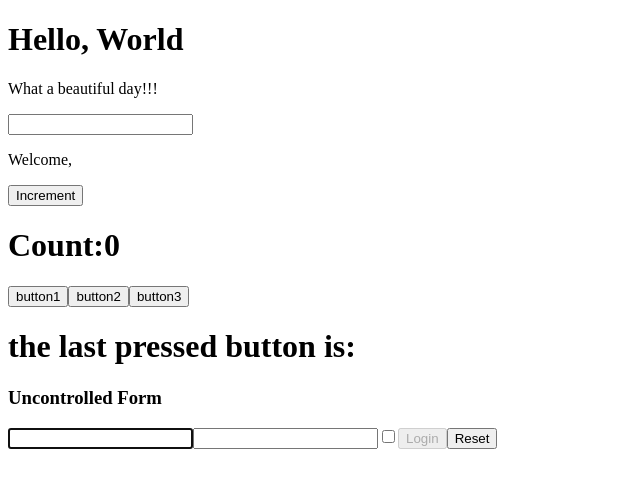
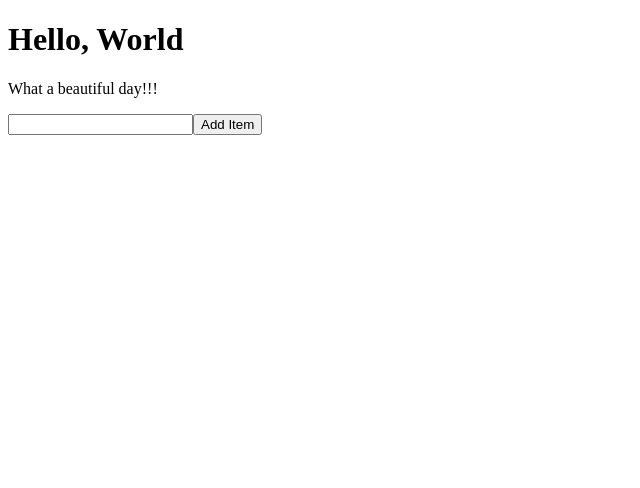
Before and after one commit to AlessioValdarchi/react-EX, a React (Create React App) app in the folder exercises/: page / in a window 1280 px wide. Shown: the top 488 px of the page, without its empty margins (0-640 px from the left). Built offline with nearby package versions, Linux system fonts and the light colour scheme.

Commit message:
list03 done

```diff
--- a/exercises/src/App.js
+++ b/exercises/src/App.js
@@ -1,22 +1,30 @@
 import { Hello } from "./Hello";
 import React from "react";
+import { TodoList } from "./TodoList";
+//import { Colors } from "./Colors";
 //import { Welcome, name } from "./Welcome";
 //import { Counter } from "./Counter";
-import { ClickCounter } from "./ClickCounter";
-import { ClickTracker } from "./ClickTracker";
-import { InteractiveWelcome } from "./InteractiveWelcome";
-import { UncontrolledLogin } from "./UncontrolledLogin";
+//import { ClickCounter } from "./ClickCounter";
+//import { ClickTracker } from "./ClickTracker";
+//import { InteractiveWelcome } from "./InteractiveWelcome";
+//import { UncontrolledLogin } from "./UncontrolledLogin";
 //import { Login } from "./Login";
-
+// const colors = [
+//     { id: 1, color: 'bianco' },
+//     { id: 2, color: 'celeste' },
+//     { id: 3, color: 'verde' }
+//]
 export class App extends React.Component {
     render() {
         return (<div>
             <Hello />
             {/* <Welcome name={name} age={10} /> */}
-            <InteractiveWelcome />
+            {/* <InteractiveWelcome />
             <ClickCounter />
             <ClickTracker />
-            <UncontrolledLogin />
+            <UncontrolledLogin /> */}
+            {/* <Colors colors={colors} /> */}
+            <TodoList />
         </div>
         )
     }
--- /dev/null
+++ b/exercises/src/Colors.js
@@ -0,0 +1,13 @@
+import React from "react";
+
+export class Colors extends React.Component {
+    render() {
+
+        return <div>
+            <ul>
+                {this.props.colors.map((color) =>
+                    <li key={color.id}>{color.color}</li>)}
+            </ul>
+        </div>
+    }
+}
--- /dev/null
+++ b/exercises/src/TodoList.js
@@ -0,0 +1,32 @@
+import React from "react";
+
+export class TodoList extends React.Component {
+
+    state = {
+        items: [],
+        currItem: ''
+    }
+
+    setItem = (event) => {
+        this.setState(state => {
+            return { currItem: event.target.value }
+        })
+    }
+
+    addItem = () => {
+        if (this.state.currItem) {
+            let tmpItems = this.state.items.concat(this.state.currItem);
+            this.setState(state => {
+                return { items: tmpItems }
+            })
+        }
+    }
+    render() {
+        return (
+            <><ul>
+                {this.state.items.map((item, index) => <li key={item + index}>{item}</li>)}
+            </ul>
+                <input onChange={this.setItem} name="text" />
+                <button onClick={this.addItem}>Add Item</button></>)
+    }
+}
```
